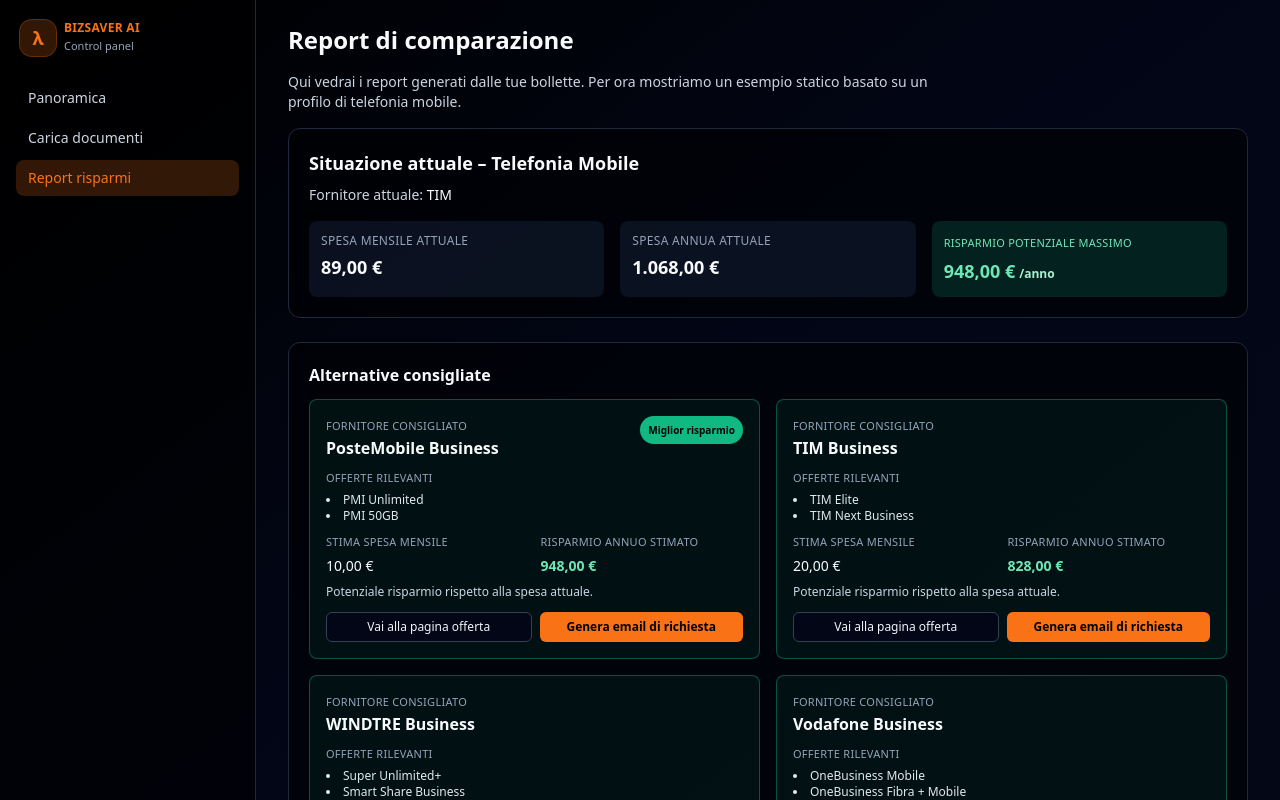
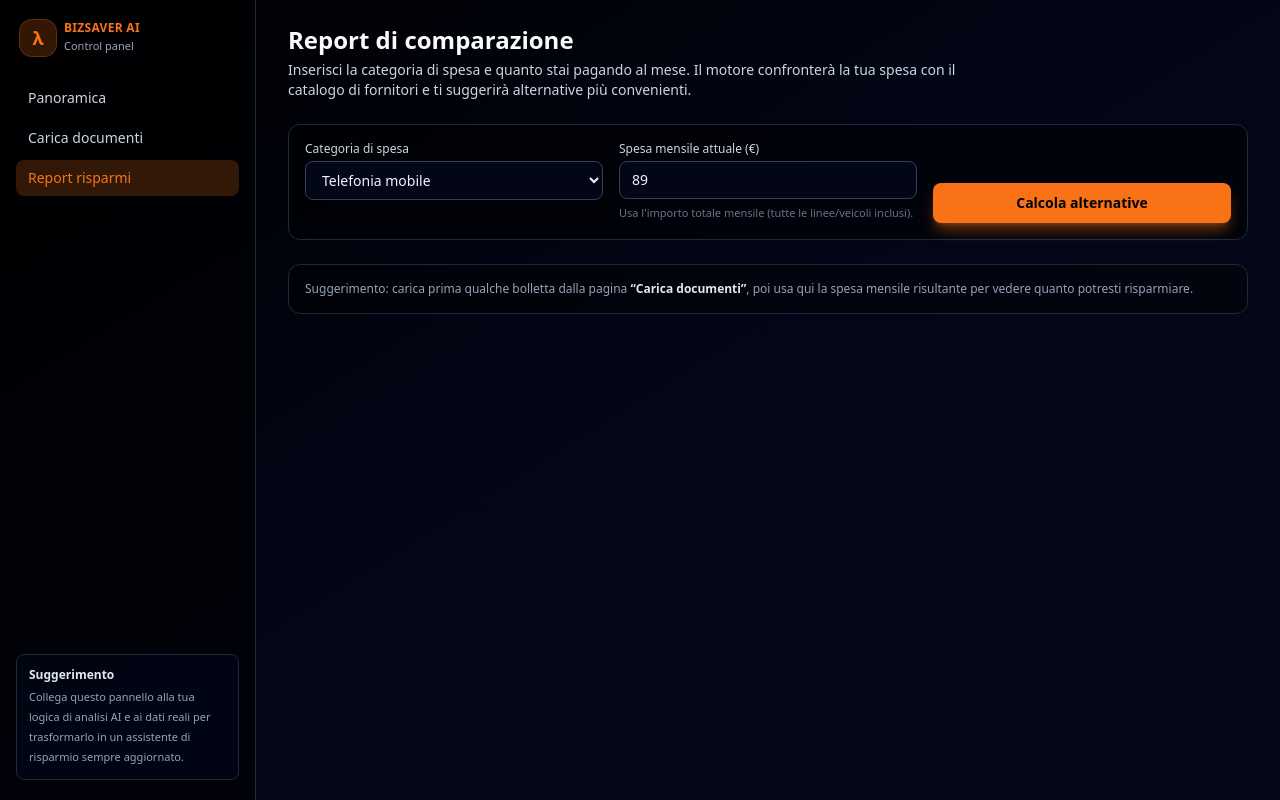
Before and after one commit to Padu76/biz-saver, a Next.js app: page /report in a window 1280 px wide. Shown: the top 800 px of the page. Built offline with nearby package versions, Linux system fonts and the light colour scheme.

Commit message:
update report page with dynamic form

```diff
--- a/app/(dashboard)/report/page.tsx
+++ b/app/(dashboard)/report/page.tsx
@@ -1,33 +1,169 @@
+"use client";
+
+import { FormEvent, useState } from "react";
 import { ComparisonReport } from "@/components/ComparisonReport";
-import { suggestAlternatives } from "@/lib/providerEngine";
+import type {
+  CurrentCostProfile,
+  SuggestedAlternative
+} from "@/types/cost-comparison";
+import type { CategoriaProvider } from "@/lib/providerEngine";
+
+interface ApiResponse {
+  suggestions: SuggestedAlternative[];
+}
+
+const CATEGORIE: { value: CategoriaProvider; label: string }[] = [
+  { value: "telefonia_mobile", label: "Telefonia mobile" },
+  { value: "internet", label: "Internet / Fibra" },
+  { value: "energia", label: "Energia" },
+  { value: "assicurazioni", label: "Assicurazioni" },
+  { value: "noleggio_auto", label: "Noleggio auto" }
+];
 
 export default function ReportPage() {
-  // Esempio statico di profilo, in attesa del collegamento con l'analisi reale
-  const profile = {
-    categoria: "telefonia_mobile" as const,
-    fornitore_attuale: "TIM",
-    spesa_mensile_attuale: 89,
-    spesa_annua_attuale: 89 * 12,
-    valuta: "EUR",
-    dettagli: {
-      numero_linee: 3,
-      gb_totali: 150
+  const [categoria, setCategoria] = useState<CategoriaProvider>("telefonia_mobile");
+  const [spesaMensile, setSpesaMensile] = useState<string>("89");
+  const [loading, setLoading] = useState(false);
+  const [error, setError] = useState<string | null>(null);
+
+  const [profile, setProfile] = useState<CurrentCostProfile | null>(null);
+  const [suggestions, setSuggestions] = useState<SuggestedAlternative[] | null>(null);
+
+  async function handleSubmit(e: FormEvent) {
+    e.preventDefault();
+    setError(null);
+
+    const valore = Number(spesaMensile.replace(",", "."));
+    if (isNaN(valore) || valore <= 0) {
+      setError("Inserisci una spesa mensile valida (es. 89).");
+      return;
     }
-  };
 
-  const suggestions = suggestAlternatives({
-    categoria: profile.categoria,
-    spesa_mensile_attuale: profile.spesa_mensile_attuale
-  });
+    try {
+      setLoading(true);
+
+      const res = await fetch("/api/suggest", {
+        method: "POST",
+        headers: { "Content-Type": "application/json" },
+        body: JSON.stringify({
+          categoria,
+          spesa_mensile_attuale: valore
+        })
+      });
+
+      if (!res.ok) {
+        const body = await res.json().catch(() => null);
+        throw new Error(body?.error || "Errore nella richiesta al motore di comparazione.");
+      }
+
+      const data: ApiResponse = await res.json();
+
+      const profilo: CurrentCostProfile = {
+        categoria,
+        fornitore_attuale: "Tuo fornitore attuale",
+        spesa_mensile_attuale: valore,
+        spesa_annua_attuale: valore * 12,
+        valuta: "EUR",
+        dettagli: {}
+      };
+
+      setProfile(profilo);
+      setSuggestions(data.suggestions);
+    } catch (err: any) {
+      console.error(err);
+      setError(err.message || "Si è verificato un errore imprevisto.");
+    } finally {
+      setLoading(false);
+    }
+  }
 
   return (
-    <div className="space-y-4">
-      <h1 className="text-2xl font-semibold">Report di comparazione</h1>
-      <p className="text-sm text-slate-300 max-w-2xl">
-        Qui vedrai i report generati dalle tue bollette. Per ora mostriamo
-        un esempio statico basato su un profilo di telefonia mobile.
-      </p>
-      <ComparisonReport profile={profile} suggestions={suggestions} />
+    <div className="space-y-6">
+      <div>
+        <h1 className="text-2xl font-semibold">Report di comparazione</h1>
+        <p className="mt-1 max-w-2xl text-sm text-slate-300">
+          Inserisci la categoria di spesa e quanto stai pagando al mese. Il motore confronterà
+          la tua spesa con il catalogo di fornitori e ti suggerirà alternative più convenienti.
+        </p>
+      </div>
+
+      {/* FORM DI INPUT */}
+      <form
+        onSubmit={handleSubmit}
+        className="rounded-xl border border-slate-800 bg-black/50 p-4 text-sm space-y-4"
+      >
+        <div className="grid gap-4 md:grid-cols-3">
+          <div className="flex flex-col gap-1">
+            <label className="text-xs font-medium text-slate-300">
+              Categoria di spesa
+            </label>
+            <select
+              value={categoria}
+              onChange={(e) => setCategoria(e.target.value as CategoriaProvider)}
+              className="rounded-lg border border-slate-700 bg-slate-950 px-3 py-2 text-sm text-slate-100 shadow-sm outline-none focus:border-accent focus:ring-1 focus:ring-accent"
+            >
+              {CATEGORIE.map((c) => (
+                <option key={c.value} value={c.value}>
+                  {c.label}
+                </option>
+              ))}
+            </select>
+          </div>
+
+          <div className="flex flex-col gap-1">
+            <label className="text-xs font-medium text-slate-300">
+              Spesa mensile attuale (€)
+            </label>
+            <input
+              type="text"
+              inputMode="decimal"
+              value={spesaMensile}
+              onChange={(e) => setSpesaMensile(e.target.value)}
+              className="rounded-lg border border-slate-700 bg-slate-950 px-3 py-2 text-sm text-slate-100 shadow-sm outline-none focus:border-accent focus:ring-1 focus:ring-accent"
+              placeholder="Es. 89"
+            />
+            <span className="text-[11px] text-slate-500">
+              Usa l&apos;importo totale mensile (tutte le linee/veicoli inclusi).
+            </span>
+          </div>
+
+          <div className="flex items-end">
+            <button
+              type="submit"
+              disabled={loading}
+              className="inline-flex w-full items-center justify-center rounded-lg bg-accent px-4 py-2.5 text-sm font-semibold text-black shadow-lg shadow-accent/40 hover:bg-accent/90 disabled:cursor-not-allowed disabled:bg-accent/60"
+            >
+              {loading ? "Calcolo in corso..." : "Calcola alternative"}
+            </button>
+          </div>
+        </div>
+
+        {error && (
+          <p className="text-xs text-red-400">
+            {error}
+          </p>
+        )}
+      </form>
+
+      {/* REPORT DINAMICO */}
+      {profile && suggestions && suggestions.length > 0 && (
+        <ComparisonReport profile={profile} suggestions={suggestions} />
+      )}
+
+      {profile && suggestions && suggestions.length === 0 && (
+        <div className="rounded-xl border border-slate-800 bg-black/50 p-4 text-sm text-slate-300">
+          Nessuna alternativa più conveniente trovata per questa categoria con la spesa attuale
+          indicata. Puoi comunque usare il report per verificare le offerte presenti nel mercato.
+        </div>
+      )}
+
+      {!profile && (
+        <div className="rounded-xl border border-slate-800 bg-black/40 p-4 text-xs text-slate-400">
+          Suggerimento: carica prima qualche bolletta dalla pagina{" "}
+          <span className="font-semibold text-slate-200">“Carica documenti”</span>,
+          poi usa qui la spesa mensile risultante per vedere quanto potresti risparmiare.
+        </div>
+      )}
     </div>
   );
 }
```
